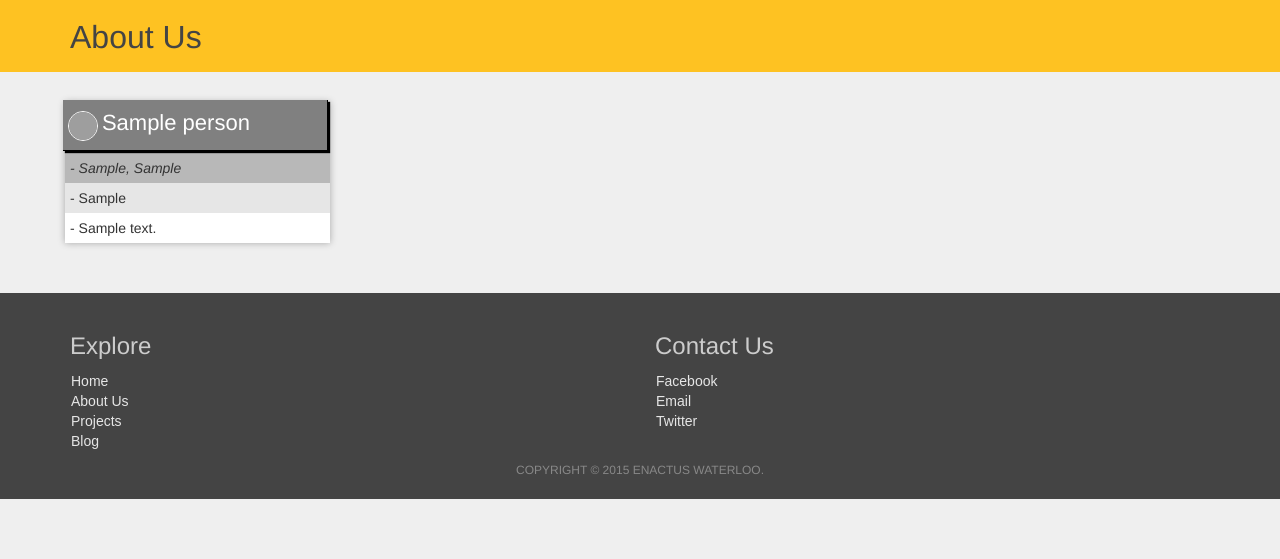
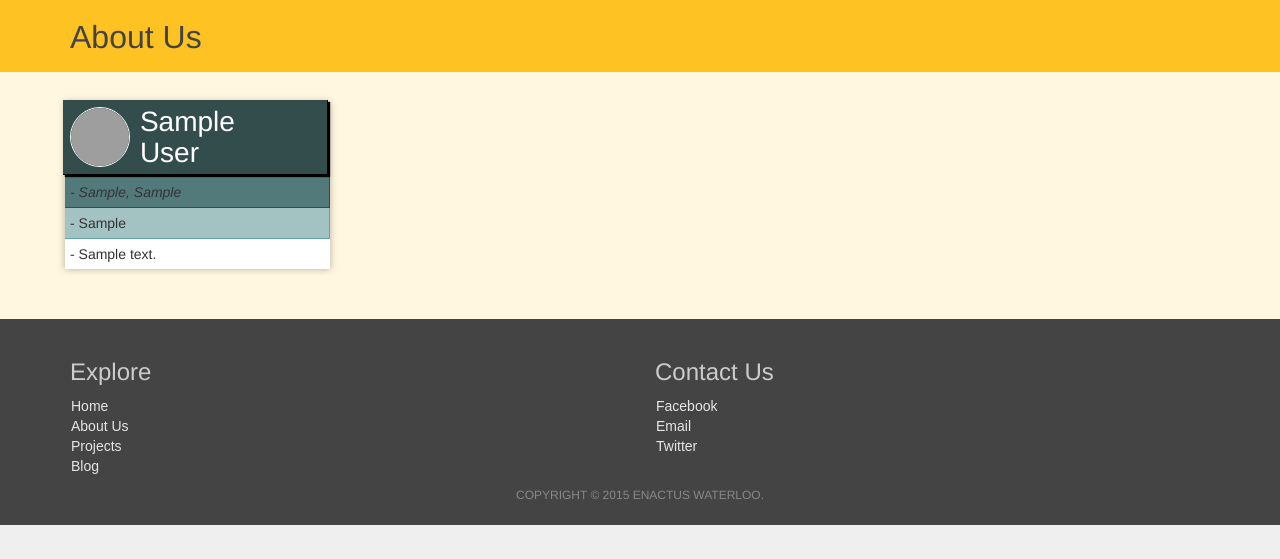
Before and after one commit to enactuswaterloo/website, a Django app: a page that uses main/templates/main/about_us.html in a window 1280 px wide. Shown: the part 100-659 px from the top of the page. Run offline with Django 3.2, Linux system fonts and the light colour scheme; tables that the repository leaves empty hold one stand-in row (values such as "Sample post"); some libraries are stand-ins or nearby versions; grey boxes are pictures that could not be loaded.

Commit message:
Restyled blog and about pages, and changed person model

```diff
--- a/blog/static/blog.css
+++ b/blog/static/blog.css
@@ -1,6 +1,10 @@
+.blog-main {
+	background-color: #FFF7E0;
+}
 
 #blog-list article {
-	margin: 20px;
+	margin-top: 30px;
+	margin-bottom: 30px;
 	padding: 15px;
 
 	background-color: white;
--- a/main/models.py
+++ b/main/models.py
@@ -4,14 +4,15 @@ from django.db import models
 
 class Person(models.Model):
     picture = models.CharField(max_length=100, default="smiley_face.jpg")
-    name = models.CharField(max_length=100, default="N. Actus")
+    firstName = models.CharField(max_length=100, default="N.")
+    lastName = models.CharField(max_length=100, default="Actus")
     program = models.CharField(max_length=100, default="Currently failing")
     year = models.CharField(max_length=100, default="2019")
     position = models.CharField(max_length=100, default="Member")
     bio = models.TextField(default="No description provided.")
 
     def __str__(self):
-    	return "{}, {}".format(self.name, self.program)
+    	return "{} {}, {}".format(self.firstName, self.lastName, self.program)
 
 class Coverpic(models.Model):
     url = models.URLField(max_length=200)
--- a/main/static/base.css
+++ b/main/static/base.css
@@ -77,6 +77,7 @@ section {
 .members {
 	padding-top: 30px;
 	padding-bottom: 30px;
+	background-color: #FFF7E0;
 }
 
 div.member {
@@ -91,40 +92,54 @@ div.member {
 div.member-profile {
 	display: inline-block;
 	width: 100%;
-	background-color: gray;
+	background-color: #334C4C;
 	border-bottom: 1px solid black;
 	border-right: 1px solid black;
 	padding: 5px;
-	padding-top: 1px;
 	box-shadow: 2px 2px 1px black;
 	position: relative;
 	bottom: 2px;
 	right: 2px;
 }
 
-h4.member-name {
+div.member-name {
 	display: inline-block;
-	font-size: 22px;
+	margin-top: 2px;
+	margin-left: 4px;
+}
+
+div.member-name h4 {
+	font-size: 28px;
 	color: white;
+	margin: 0px;
+}
+
+div.member-pic-box {
+	display: inline-block;
+	vertical-align: top;
 }
 
 img.member-pic {
-	width: 30px;
-	height: 30px;
+	width: 60px;
+	height: 60px;
 	border: 1px solid white;
-	border-radius: 15px;
-	display: inline;
+	border-radius: 30px;
+	margin: 2px;
 }
 
 div.member-program {
 	font-style: italic;
-	background-color: #B8B8B8;
+	background-color: #527A7A;
 	padding: 5px;
+	border-bottom: 1px solid #334C4C;
+	border-right: 1px solid #334C4C;
 }
 
 div.member-position {
-	background-color: #E6E6E6;
+	background-color: #A3C2C2;
 	padding: 5px;
+	border-bottom: 1px solid #66A3A3;
+	border-right: 1px solid #66A3A3;
 }
 
 div.member-bio {
--- a/main/static/projects.css
+++ b/main/static/projects.css
@@ -20,7 +20,6 @@ div.project-content {
 
 #projects {
 	background-color: #FFF7E0;
-
 }
 
 #projects .container {
--- a/main/templates/main/about_us.html
+++ b/main/templates/main/about_us.html
@@ -10,8 +10,13 @@
 			    <div class="col-lg-3 col-md-4 col-sm-6">
 			    	<div class="member">
 			    		<div class="member-profile">
-			    			<img src="{% static '{{person.picture}}' %}" alt="Member picture" class="member-pic">
-				    		<h4 class="member-name">{{person.name}}</h4>
+			    			<div class="member-pic-box">
+			    				<img src="{% static '{{person.picture}}' %}" alt="Member picture" class="member-pic">
+			    			</div>
+			    			<div class="member-name">
+					    		<h4>{{person.firstName}}</h4>
+					    		<h4>{{person.lastName}}</h4>
+			    			</div>
 			    		</div>
 			    		<div class="member-program">
 				    		<p>- {{person.program}}, {{person.year}}</p>
```
Also changed, not shown: main/migrations/0008_auto_20150226_2355.py (added).
